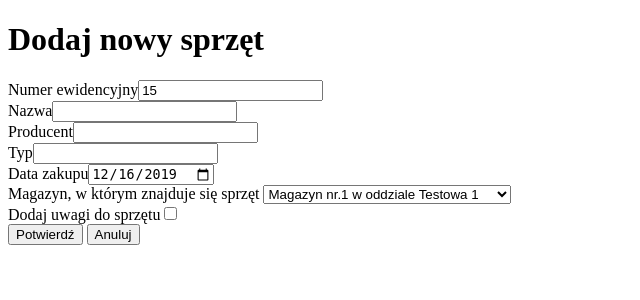
After one commit to PiotrJTomaszewski/SZBD_Projekt, a Flask app: page /dodaj_sprzet in a window 1280 px wide. The commit adds this page. Shown: the top 300 px of the page, without its empty margins (0-640 px from the left). Run offline with Flask 2, Linux system fonts and the light colour scheme.

Commit message:
Add sprzet

```diff
--- a/InventoryManager/app.py
+++ b/InventoryManager/app.py
@@ -5,19 +5,28 @@ app = Flask(__name__)
 
 @app.route('/')
 def hello_world():
-    return 'Hello World!'
+    strony = ['dodaj_oddzial', 'dodaj_magazyn', 'dodaj_sprzet']
+    return render_template('tmp/tymczasowy_index.html', strony=strony)
 
 
-@app.route('/dodaj_oddzial.html')
+@app.route('/dodaj_oddzial')
 def dodaj_oddzial():
     return render_template('add_modify/dodaj_oddzial.html')
 
 
-@app.route('/dodaj_magazyn.html')
+@app.route('/dodaj_magazyn')
 def dodaj_magazyn():
     oddzialy = ['Testowa 1', 'Kwiatowa 33', 'Krótka 5']
     return render_template('add_modify/dodaj_magazyn.html', oddzialy=oddzialy)
 
 
+@app.route('/dodaj_sprzet')
+def dodaj_sprzet():
+    domyslne = {'numer_ewidencyjny': 15, 'data_zakupu': '2019-12-16'}
+    magazyny = [{'numer': 1, 'oddzial': 'Testowa 1'}, {'numer': 2, 'oddzial': 'Testowa 1'},
+                {'numer': 3, 'oddzial': 'Kwiatowa 33'}, {'numer': 4, 'oddzial': 'Krótka 5'}]
+    return render_template('add_modify/dodaj_sprzet.html', magazyny=magazyny, domyslne=domyslne)
+
+
 if __name__ == '__main__':
     app.run()
--- a/InventoryManager/templates/add_modify/dodaj_oddzial.html
+++ b/InventoryManager/templates/add_modify/dodaj_oddzial.html
@@ -7,8 +7,8 @@
 <h1>Dodaj nowy oddział</h1>
 <div>
     <form action="/">
-        Podaj nazwę oddziału: <input type="text"/><br/>
-        Podaj adres oddziału: <input type="text"/><br/>
+        <label>Nazwa oddziału</label><input type="text"/><br/>
+        <label>Adres oddziału</label><input type="text"/><br/>
         <input type="submit" value="Potwierdź"/>
         <input type="submit" value="Anuluj"/>
     </form>
--- /dev/null
+++ b/InventoryManager/templates/add_modify/dodaj_sprzet.html
@@ -0,0 +1,42 @@
+<!DOCTYPE html>
+<html xmlns:display="http://www.w3.org/1999/xhtml">
+<head>
+    <title>Dodaj nowy sprzęt</title>
+</head>
+<body>
+<h1>Dodaj nowy sprzęt</h1>
+<div>
+    <form action="/">
+        <label>Numer ewidencyjny</label><input type="number" value="{{ domyslne['numer_ewidencyjny'] }}"/><br/>
+        <label>Nazwa</label><input type="text"/><br/>
+        <label>Producent</label><input type="text"/><br/>
+        <label>Typ</label><input type="text"/><br/>
+        <label>Data zakupu</label><input type="date" value="{{ domyslne['data_zakupu'] }}"/><br/>
+        <label>Magazyn, w którym znajduje się sprzęt</label>
+        <select>
+            {% for magazyn in magazyny %}
+                <option value="{{ magazyn['numer'] }}">Magazyn nr.{{ magazyn['numer'] }} w
+                    oddziale {{ magazyn['oddzial'] }}</option>
+            {% endfor %}
+        </select><br/>
+        <label>Dodaj uwagi do sprzętu</label><input type="checkbox" id="mam_uwagi" name="Dodaj uwagi do sprzętu" value="false"/>
+        <input type="text" id="uwagi" style="display:none"/><br/>
+        <input type="submit" value="Potwierdź"/>
+        <input type="submit" value="Anuluj"/>
+    </form>
+    <script>
+        function activateField() {
+            if (document.getElementById("mam_uwagi").checked === true)
+                document.getElementById("uwagi").style.display = 'block';
+            else
+                document.getElementById("uwagi").style.display = 'none';
+        }
+
+        document.getElementById("mam_uwagi").onclick = function () {
+            activateField();
+        }
+    </script>
+
+</div>
+</body>
+</html>
```
Also changed, not shown: InventoryManager/templates/add_modify/dodaj_magazyn.html (+5 -5 lines), InventoryManager/templates/tmp/tymczasowy_index.html (added, +13 -0 lines).
